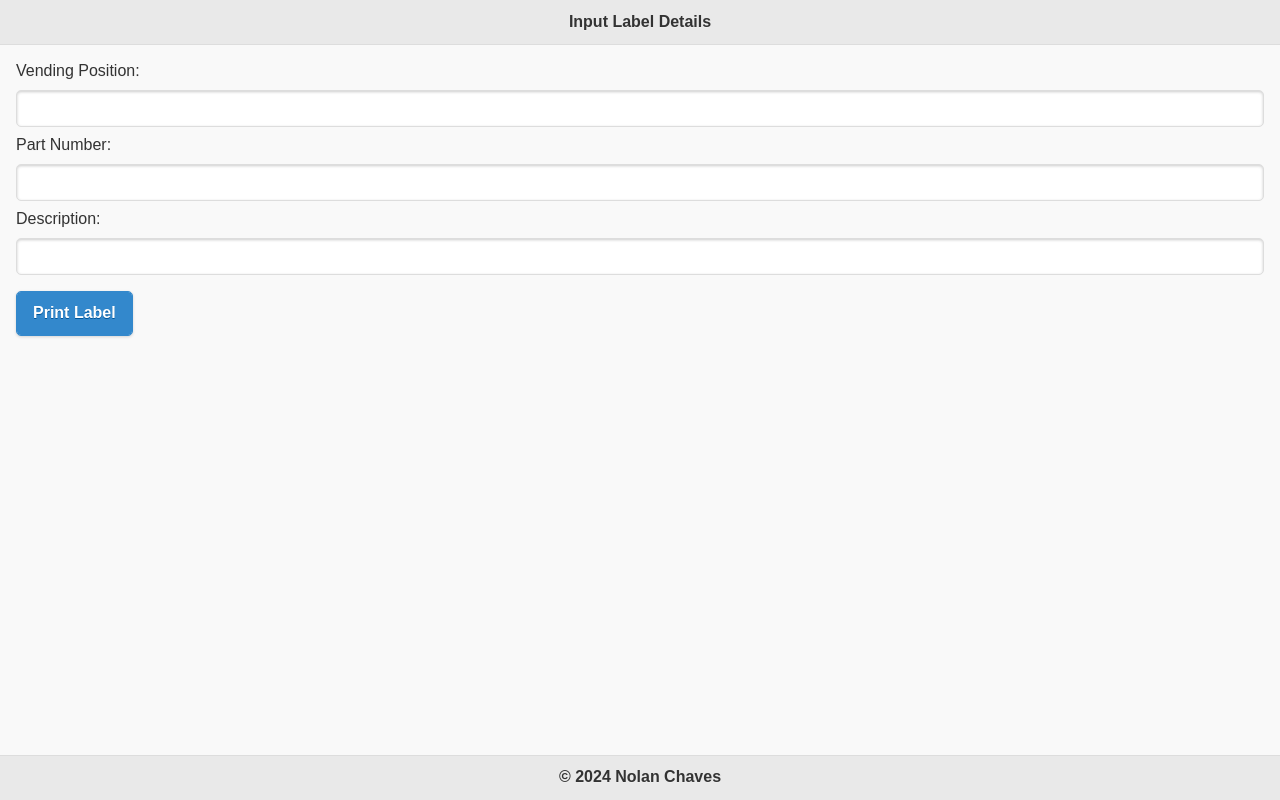
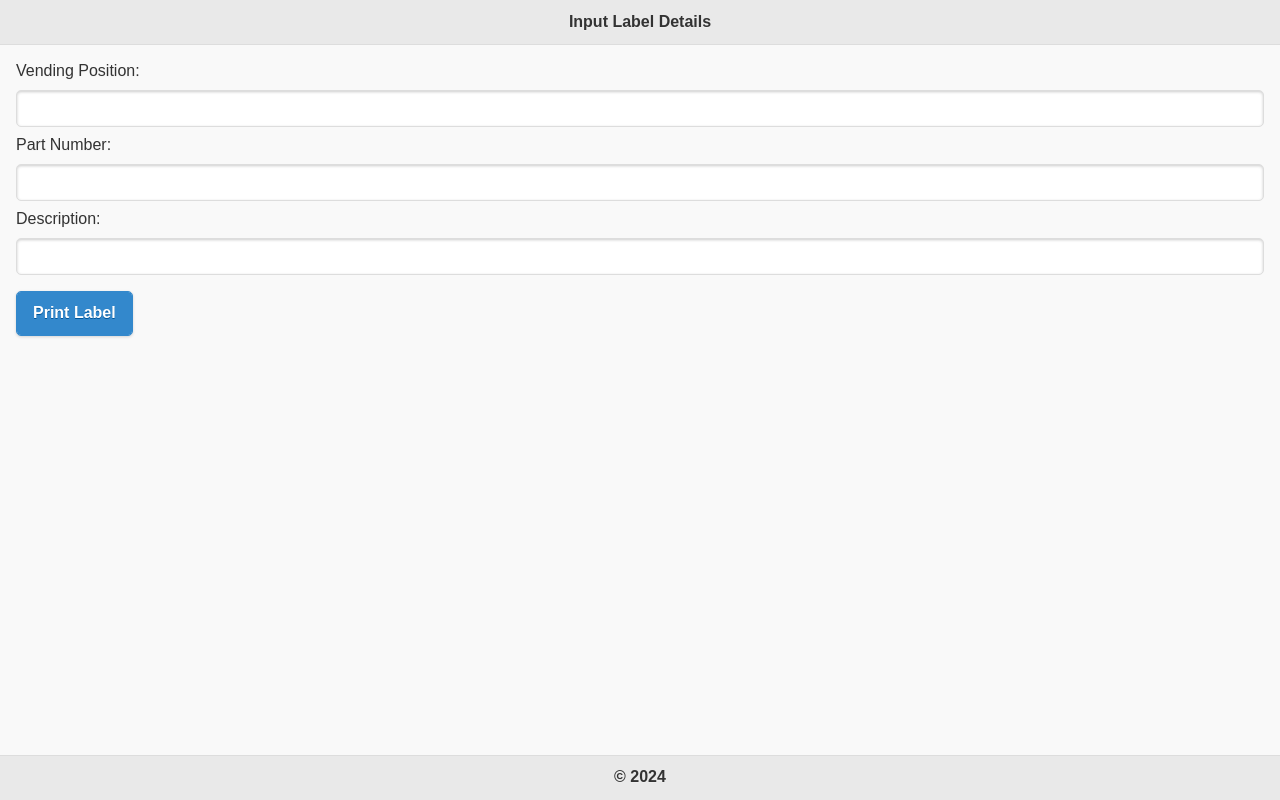
Before and after one commit to nolanchaves/nolanchaves-nolanchaves.github.io, a plain HTML site: page index.html in a window 1280 px wide. Drawn offline with Linux system fonts and the light colour scheme.

Commit message:
Update index.html

```diff
--- a/index.html
+++ b/index.html
@@ -41,7 +41,7 @@ Email: nchaves6736@conestogac.on.ca
             <label id="lblOutput"></label>
          </section>
          <footer data-role="footer" data-theme="a" data-position="fixed">
-            <h1> &copy; 2024 Nolan Chaves </h1>
+            <h1> &copy; 2024</h1>
          </footer>
       </div>
    </body>
```
